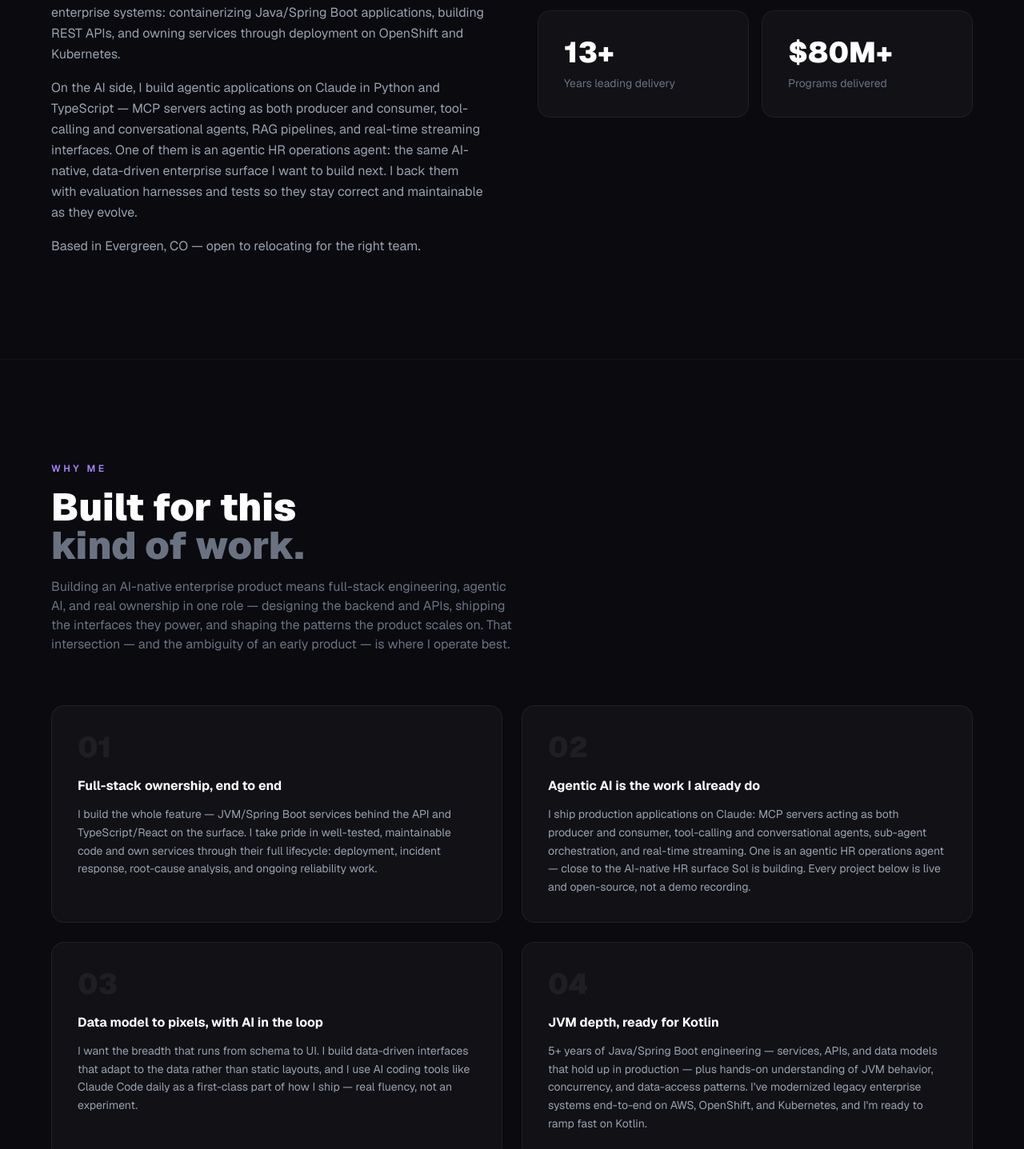
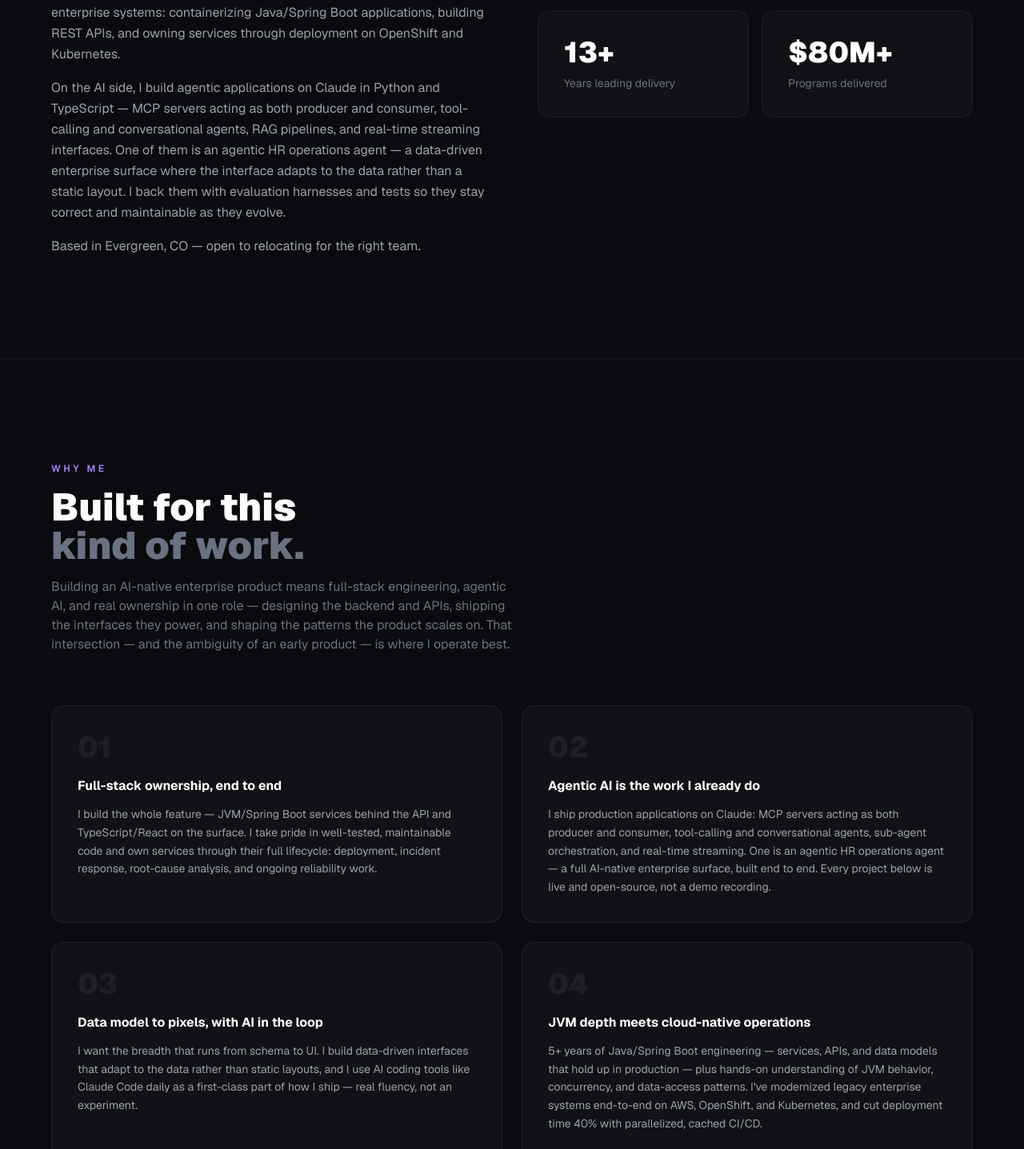
Before and after one commit to Gramman87/portfolio, a Next.js app: page / in a window 1280 px wide. Shown: the part 1239-2676 px from the top of the page at 80% size. Built offline with nearby package versions, Linux system fonts and the light colour scheme.

Commit message:
Make portfolio body company-agnostic; keep resume and cover letter tailored

```diff
--- a/components/About.tsx
+++ b/components/About.tsx
@@ -33,9 +33,9 @@ export default function About() {
                 On the AI side, I build agentic applications on Claude in Python and TypeScript — MCP
                 servers acting as both producer and consumer, tool-calling and conversational agents,
                 RAG pipelines, and real-time streaming interfaces. One of them is an agentic HR
-                operations agent: the same AI-native, data-driven enterprise surface I want to build
-                next. I back them with evaluation harnesses and tests so they stay correct and
-                maintainable as they evolve.
+                operations agent — a data-driven enterprise surface where the interface adapts to the
+                data rather than a static layout. I back them with evaluation harnesses and tests so
+                they stay correct and maintainable as they evolve.
               </p>
               <p>
                 Based in Evergreen, CO — open to relocating for the right team.
--- a/components/WhyFDE.tsx
+++ b/components/WhyFDE.tsx
@@ -7,7 +7,7 @@ const reasons = [
   {
     number: "02",
     title: "Agentic AI is the work I already do",
-    body: "I ship production applications on Claude: MCP servers acting as both producer and consumer, tool-calling and conversational agents, sub-agent orchestration, and real-time streaming. One is an agentic HR operations agent — close to the AI-native HR surface Sol is building. Every project below is live and open-source, not a demo recording.",
+    body: "I ship production applications on Claude: MCP servers acting as both producer and consumer, tool-calling and conversational agents, sub-agent orchestration, and real-time streaming. One is an agentic HR operations agent — a full AI-native enterprise surface, built end to end. Every project below is live and open-source, not a demo recording.",
   },
   {
     number: "03",
@@ -16,8 +16,8 @@ const reasons = [
   },
   {
     number: "04",
-    title: "JVM depth, ready for Kotlin",
-    body: "5+ years of Java/Spring Boot engineering — services, APIs, and data models that hold up in production — plus hands-on understanding of JVM behavior, concurrency, and data-access patterns. I've modernized legacy enterprise systems end-to-end on AWS, OpenShift, and Kubernetes, and I'm ready to ramp fast on Kotlin.",
+    title: "JVM depth meets cloud-native operations",
+    body: "5+ years of Java/Spring Boot engineering — services, APIs, and data models that hold up in production — plus hands-on understanding of JVM behavior, concurrency, and data-access patterns. I've modernized legacy enterprise systems end-to-end on AWS, OpenShift, and Kubernetes, and cut deployment time 40% with parallelized, cached CI/CD.",
   },
 ];
 
--- a/lib/content.ts
+++ b/lib/content.ts
@@ -10,16 +10,6 @@ type Project = {
 };
 
 export const projects: Project[] = [
-  {
-    title: "HR Operations Agent",
-    description:
-      "An AI-native take on HR operations: an agentic workflow on Claude with real tool-calling, where the interface is driven by the underlying employee data rather than static layouts. The agent orchestrates 8 tools across 30+ employees, 6 departments, and 7 policies — handling compensation analysis, retention risk scoring, org-chart traversal, and PTO tracking in under 3 seconds per query. Full-stack Next.js / TypeScript, live and open-source — the closest analog to the AI-native HR product I want to build.",
-    tags: ["Claude API", "Tool Use", "Agents", "Next.js", "TypeScript", "HR"],
-    color: "from-rose-500 to-pink-600",
-    highlight: "Agentic HR System",
-    link: "https://hr-agentic-workflow.vercel.app",
-    github: "https://github.com/Gramman87/hr-agentic-workflow",
-  },
   {
     title: "Spring Boot MCP Agent",
     description:
@@ -60,6 +50,16 @@ export const projects: Project[] = [
     highlight: "Sub-Agent Orchestration",
     link: "https://fs-analyst-agent.vercel.app",
     github: "https://github.com/Gramman87/fs-analyst-agent",
+  },
+  {
+    title: "HR Operations Agent",
+    description:
+      "An AI-native take on HR operations: an agentic workflow on Claude with real tool-calling, where the interface is driven by the underlying employee data rather than static layouts. The agent orchestrates 8 tools across 30+ employees, 6 departments, and 7 policies — handling compensation analysis, retention risk scoring, org-chart traversal, and PTO tracking in under 3 seconds per query. Full-stack Next.js / TypeScript, live and open-source — a data-driven enterprise interface built end to end.",
+    tags: ["Claude API", "Tool Use", "Agents", "Next.js", "TypeScript", "HR"],
+    color: "from-rose-500 to-pink-600",
+    highlight: "Agentic HR System",
+    link: "https://hr-agentic-workflow.vercel.app",
+    github: "https://github.com/Gramman87/hr-agentic-workflow",
   },
   {
     title: "RAG Knowledge Agent",
@@ -127,7 +127,7 @@ export const experience = [
 ];
 
 export const skills = [
-  { category: "Backend (JVM)", items: ["Java", "Spring Boot", "Kotlin (JVM, ramping)", "REST APIs", "Microservices", "Concurrency & Data Access", "Systems Integration", "SQL"] },
+  { category: "Backend (JVM)", items: ["Java", "Spring Boot", "REST APIs", "Microservices", "Concurrency & Data Access", "OpenAI-Compatible Endpoints", "Systems Integration", "SQL"] },
   { category: "Frontend", items: ["TypeScript", "React", "Next.js", "HTML / CSS", "Tailwind CSS", "Data-Driven & Dynamic UIs"] },
   { category: "AI & Agentic", items: ["Claude API", "Tool & Function Calling", "Conversational & Agent-Mediated UX", "MCP (Producer + Consumer)", "Agents & Sub-agents", "Streaming (SSE / WebSockets)", "RAG", "Evaluation Harnesses"] },
   { category: "Testing & Quality", items: ["JUnit", "Claude-as-Judge Evals", "Evaluation Harnesses", "API Governance & Versioning"] },
```
